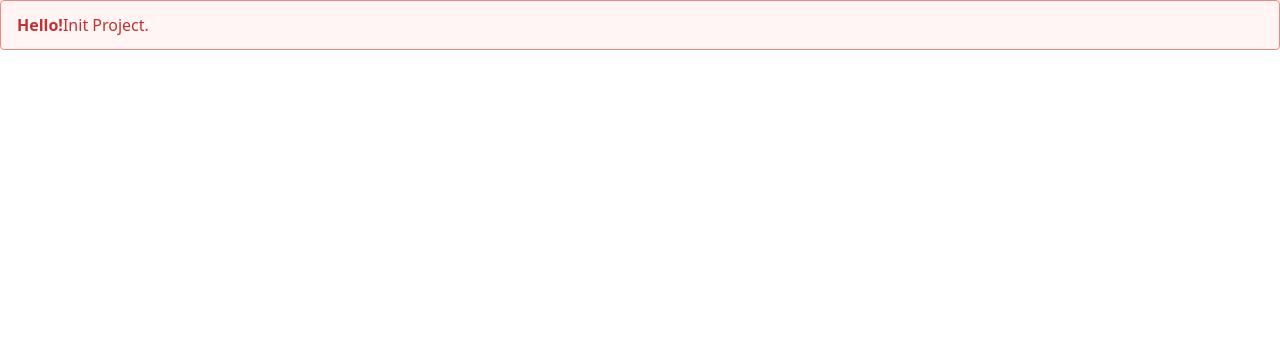
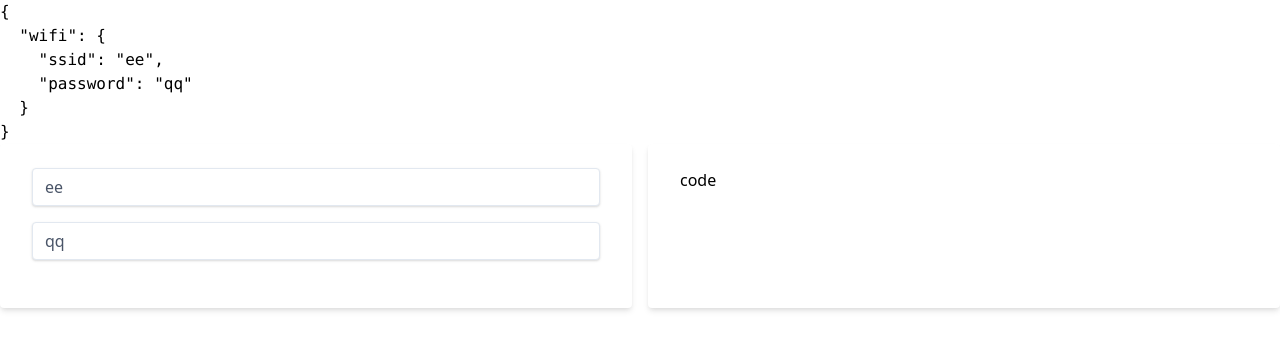
Before and after one commit to vinicius73/vue-wifi-qrcode-generator, a Vue app: page / in a window 1280 px wide. Shown: the top 350 px of the page. Built offline with nearby package versions, Linux system fonts and the light colour scheme.

Commit message:
🚧 wifi form

```diff
--- a/package.json
+++ b/package.json
@@ -7,11 +7,12 @@
   },
   "dependencies": {
     "tailwindcss": "^1.6.2",
-    "vue": "^3.0.0-rc.1"
+    "vue": "^3.0.0-rc.5"
   },
   "devDependencies": {
-    "@vue/compiler-sfc": "^3.0.0-rc.1",
+    "@vue/compiler-sfc": "^3.0.0-rc.5",
     "cross-env": "^7.0.2",
+    "stylelint-config-recommended": "^3.0.0",
     "vite": "^1.0.0-rc.1"
   }
 }
--- a/src/App.vue
+++ b/src/App.vue
@@ -1,14 +1,43 @@
 <template>
   <div class="container mx-auto">
-    <div class="bg-red-100 border border-red-400 text-red-700 px-4 py-3 rounded relative" role="alert">
-      <strong class="font-bold">Hello!</strong>
-      <span class="block sm:inline">Init Project.</span>
+    <pre>{{ state }}</pre>
+    <div class="grid grid-cols-2 gap-4">
+      <WifiInfo
+        v-model:ssid="state.wifi.ssid"
+        v-model:password="state.wifi.password"
+       />
+      <QRCode />
     </div>
   </div>
 </template>
 
 <script>
+import { reactive } from 'vue'
+import WifiInfo from './components/WifiInfo.vue'
+import QRCode from './components/QRCode.vue'
+
 export default {
-  name: 'App'
+  name: 'App',
+  components: {WifiInfo, QRCode},
+  setup () {
+    const state = reactive({
+      wifi: {
+        ssid: 'ee',
+        password: 'qq'
+      }
+    })
+
+    const onWifiChange = (data) => {
+      console.log({ data });
+      state.wifi = {
+        ...data
+      }
+    }
+
+    return {
+      state,
+      onWifiChange
+    }
+  }
 }
 </script>
--- a/src/assets/main.css
+++ b/src/assets/main.css
@@ -1,3 +1,15 @@
 @import 'tailwindcss/base';
 @import 'tailwindcss/components';
 @import 'tailwindcss/utilities';
+
+input[type="text"] {
+  @apply shadow appearance-none border rounded w-full py-2 px-3 text-gray-700 leading-tight;
+}
+
+input[type="text"]:focus {
+  @apply outline-none shadow-outline;
+}
+
+.box {
+  @apply bg-white shadow-md rounded px-8 pt-6 pb-8 mb-4
+}
--- /dev/null
+++ b/src/components/QRCode.vue
@@ -0,0 +1,20 @@
+<script>
+import { reactive } from 'vue'
+
+export default {
+  name: 'QRCode',
+  setup () {
+    const state = reactive({})
+
+    return {
+      state
+    }
+  }
+}
+</script>
+
+<template>
+  <div class="box">
+    code
+  </div>
+</template>
--- /dev/null
+++ b/src/components/WifiInfo.vue
@@ -0,0 +1,48 @@
+<script>
+import { reactive } from 'vue'
+
+export default {
+  name: 'WifiInfo',
+  props: {
+    ssid: String,
+    password: String,
+  },
+  emits: ['change'],
+  setup (props, { emit }) {
+    const onChange = ev => {
+      const {name, value} = ev.target
+
+      emit(`update:${name}`, value)
+    }
+
+    return {
+      props,
+      onChange
+    }
+  }
+}
+</script>
+
+<template>
+  <form @submit.prevent="" autocomplete="off" class="box">
+    <div class="mb-4">
+      <input
+        :value="props.ssid"
+        @input="onChange"
+        name="ssid"
+        id="input-ssid"
+        type="text"
+        placeholder="Network name">
+    </div>
+
+    <div class="mb-4">
+      <input
+        :value="props.password"
+        @input="onChange"
+        name="password"
+        id="input-password"
+        type="text"
+        placeholder="Password">
+    </div>
+  </form>
+</template>
--- /dev/null
+++ b/stylelint.config.js
@@ -0,0 +1,19 @@
+module.exports = {
+  extends: ['stylelint-config-recommended'],
+  rules: {
+    "at-rule-no-unknown": [
+      true,
+      {
+        ignoreAtRules: [
+          "tailwind",
+          "apply",
+          "variants",
+          "responsive",
+          "screen",
+        ],
+      },
+    ],
+    "declaration-block-trailing-semicolon": null,
+    "no-descending-specificity": null,
+  },
+};
```
Also changed, not shown: 1 other file (tests, documents, lock files or other folders).
